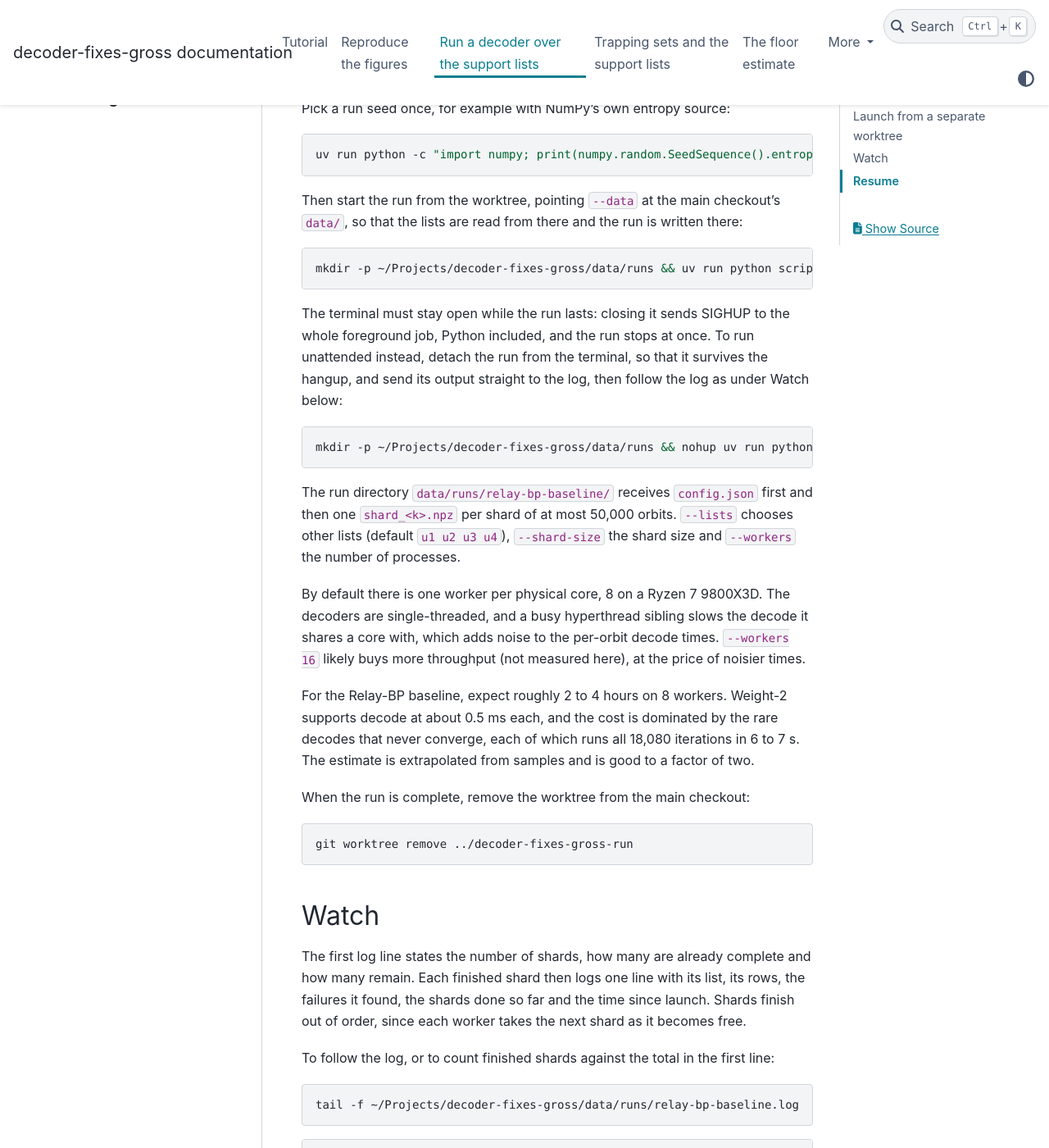
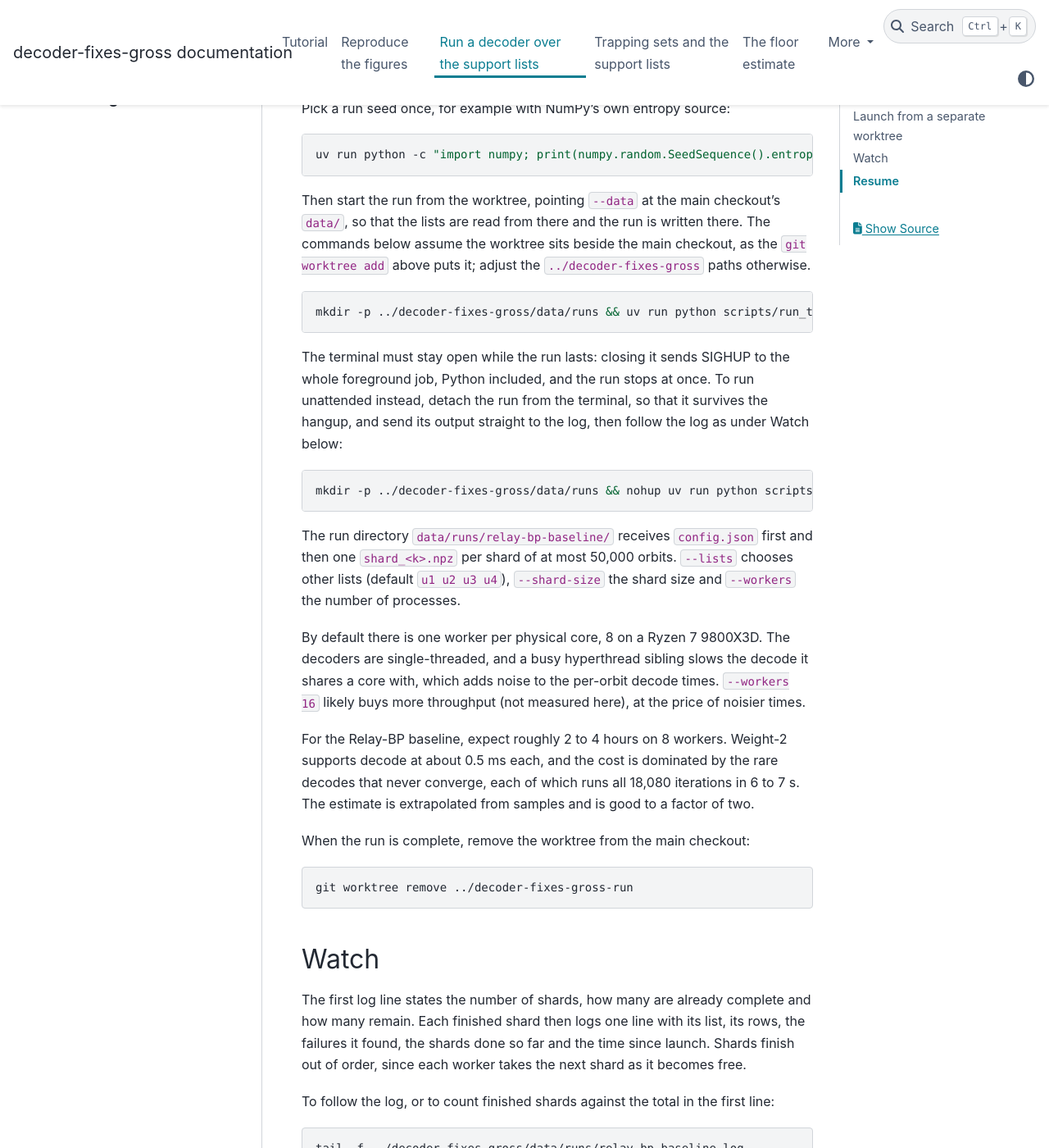
Before and after one commit to Daminark/decoder-fixes-gross, a Sphinx documentation site: the page built from docs/howto/run-tier1.md, in a window 1280 px wide and 1400 px high, scrolled down 787 px. Shown: the whole window at 82% size. Built offline with Sphinx 7.4.7 and the PyData theme 0.15.4, drawn with Linux system fonts in a browser that asks for light colours; some of the changed text lies outside the part shown.

Commit message:
Prepare the README and docs for publication
The README now states the question, what is reproduced so far with
its numbers, what is running and what is planned, and a usage example
that runs from a fresh clone; the two pages still to be written say so
instead of carrying template text.

The run how-to no longer assumes the checkout lives under a home
folder; its commands address the main checkout relative to the
worktree the page itself creates.

The third-party notice for the Zenodo dataset links the enumeration
repository that exists; the earlier link returned 404.

The stored circuit's text is pinned by its sha256, the digest recorded
in its provenance file, so an edit that leaves the check matrix
unchanged is still caught.

````diff
--- a/docs/howto/run-tier1.md
+++ b/docs/howto/run-tier1.md
@@ -25,17 +25,18 @@ Pick a run seed once, for example with NumPy's own entropy source:
 uv run python -c "import numpy; print(numpy.random.SeedSequence().entropy)"
 ```
 
-Then start the run from the worktree, pointing `--data` at the main checkout's `data/`, so that the lists are read from there and the run is written there:
+Then start the run from the worktree, pointing `--data` at the main checkout's `data/`, so that the lists are read from there and the run is written there.
+The commands below assume the worktree sits beside the main checkout, as the `git worktree add` above puts it; adjust the `../decoder-fixes-gross` paths otherwise.
 
 ```bash
-mkdir -p ~/Projects/decoder-fixes-gross/data/runs && uv run python scripts/run_tier1.py --decoder relay-bp-baseline --seed SEED --run-id relay-bp-baseline --data ~/Projects/decoder-fixes-gross/data 2>&1 | tee -a ~/Projects/decoder-fixes-gross/data/runs/relay-bp-baseline.log
+mkdir -p ../decoder-fixes-gross/data/runs && uv run python scripts/run_tier1.py --decoder relay-bp-baseline --seed SEED --run-id relay-bp-baseline --data ../decoder-fixes-gross/data 2>&1 | tee -a ../decoder-fixes-gross/data/runs/relay-bp-baseline.log
 ```
 
 The terminal must stay open while the run lasts: closing it sends SIGHUP to the whole foreground job, Python included, and the run stops at once.
 To run unattended instead, detach the run from the terminal, so that it survives the hangup, and send its output straight to the log, then follow the log as under Watch below:
 
 ```bash
-mkdir -p ~/Projects/decoder-fixes-gross/data/runs && nohup uv run python scripts/run_tier1.py --decoder relay-bp-baseline --seed SEED --run-id relay-bp-baseline --data ~/Projects/decoder-fixes-gross/data >> ~/Projects/decoder-fixes-gross/data/runs/relay-bp-baseline.log 2>&1 &
+mkdir -p ../decoder-fixes-gross/data/runs && nohup uv run python scripts/run_tier1.py --decoder relay-bp-baseline --seed SEED --run-id relay-bp-baseline --data ../decoder-fixes-gross/data >> ../decoder-fixes-gross/data/runs/relay-bp-baseline.log 2>&1 &
 ```
 
 The run directory `data/runs/relay-bp-baseline/` receives `config.json` first and then one `shard_<k>.npz` per shard of at most 50,000 orbits.
@@ -64,11 +65,11 @@ Shards finish out of order, since each worker takes the next shard as it becomes
 To follow the log, or to count finished shards against the total in the first line:
 
 ```bash
-tail -f ~/Projects/decoder-fixes-gross/data/runs/relay-bp-baseline.log
+tail -f ../decoder-fixes-gross/data/runs/relay-bp-baseline.log
 ```
 
 ```bash
-ls ~/Projects/decoder-fixes-gross/data/runs/relay-bp-baseline/shard_*.npz | wc -l
+ls ../decoder-fixes-gross/data/runs/relay-bp-baseline/shard_*.npz | wc -l
 ```
 
 ## Resume
````
Also changed, not shown: README.md (+40 -6 lines), docs/explanation/results.md (+2 -5 lines), docs/tutorials/index.md (+2 -1 lines), 2 other files.
